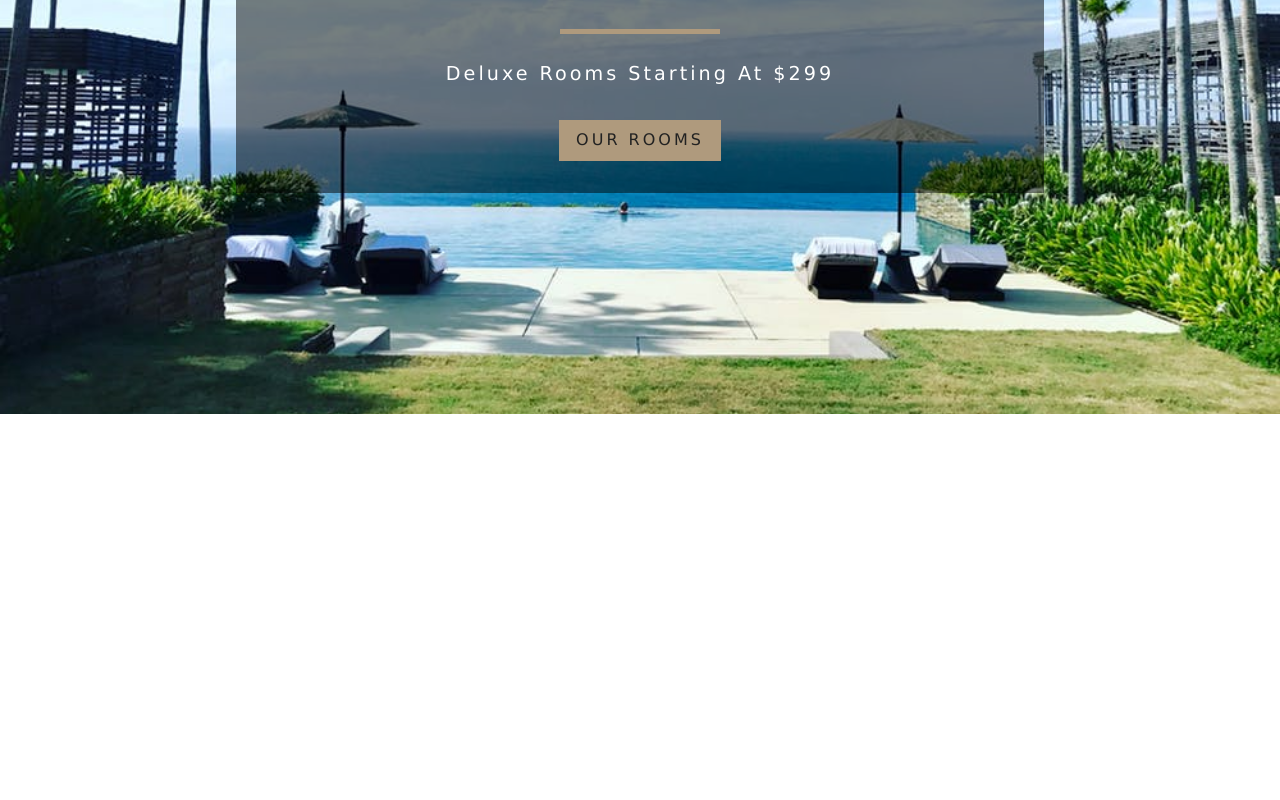
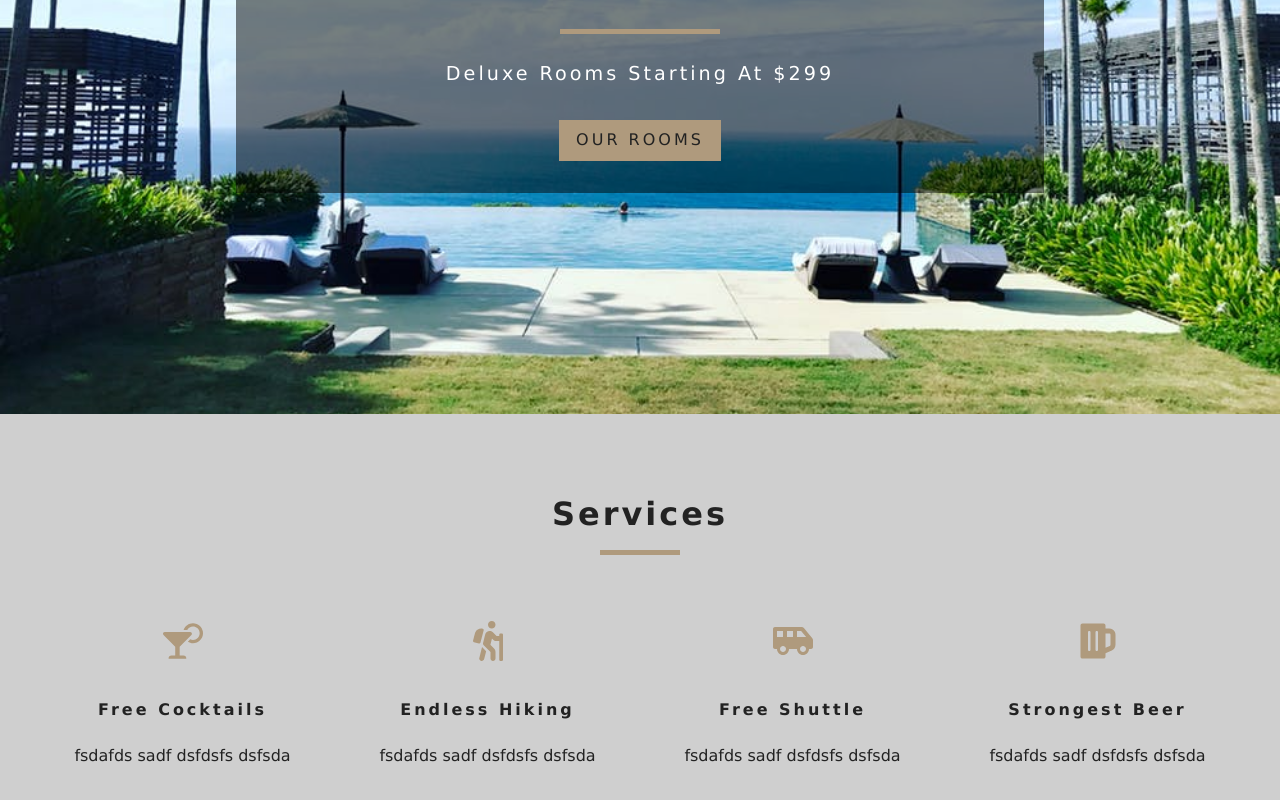
Before and after one commit to NigamLavya/React_Resort, a React (Create React App) app: page / in a window 1280 px wide. Shown: the part 386-1186 px from the top of the page. Before the commit the page ends 800 px from the top, so only its background shows below. Built offline with nearby package versions, Linux system fonts and the light colour scheme.

Commit message:
services component

```diff
--- /dev/null
+++ b/src/components/Services.js
@@ -0,0 +1,48 @@
+import React, { Component } from 'react'
+import Title from '../components/Title'
+import { FaCocktail, FaHiking, FaShuttleVan, FaBeer } from 'react-icons/fa'
+
+export default class services extends Component {
+    state = {
+        services: [
+            {
+                icon: <FaCocktail />,
+                title: 'Free Cocktails',
+                info: 'fsdafds sadf dsfdsfs dsfsda'
+            },
+            {
+                icon: <FaHiking />,
+                title: 'Endless Hiking',
+                info: 'fsdafds sadf dsfdsfs dsfsda'
+            },
+            {
+                icon: <FaShuttleVan />,
+                title: 'Free Shuttle',
+                info: 'fsdafds sadf dsfdsfs dsfsda'
+            },
+            {
+                icon: <FaBeer />,
+                title: 'Strongest Beer',
+                info: 'fsdafds sadf dsfdsfs dsfsda'
+            }
+        ]
+    }
+    render() {
+        return (
+            <section className='services'>
+                <Title />
+                <div className="services-center">
+                    {this.state.services.map((item, index) => {
+                        return (
+                            <article key={index} className='service'>
+                                <span>{item.icon}</span>
+                                <h6>{item.title}</h6>
+                                <p>{item.info}</p>
+                            </article>
+                        )
+                    })}
+                </div>
+            </section>
+        )
+    }
+}
--- /dev/null
+++ b/src/components/Title.js
@@ -0,0 +1,7 @@
+import React from 'react'
+
+export default function Title() {
+    return (
+        <div class="section-title"><h4>services</h4><div></div></div>
+    )
+}
--- a/src/pages/Home.js
+++ b/src/pages/Home.js
@@ -1,12 +1,15 @@
 import React from 'react'
 import Hero from '../components/Hero'
 import Banner from '../components/Banner'
+import Services from '../components/Services'
 import { Link } from 'react-router-dom'
 
 
 const Home = () => {
-    return (
+    return (<>
         <Hero><Banner title="Luxurios Rooms" subtitle="deluxe rooms starting at $299"><Link to="/rooms" className="btn-primary">Our Rooms</Link> </Banner> </Hero>
+        <Services/>
+        </>
     )
 }
 export default Home;
```
